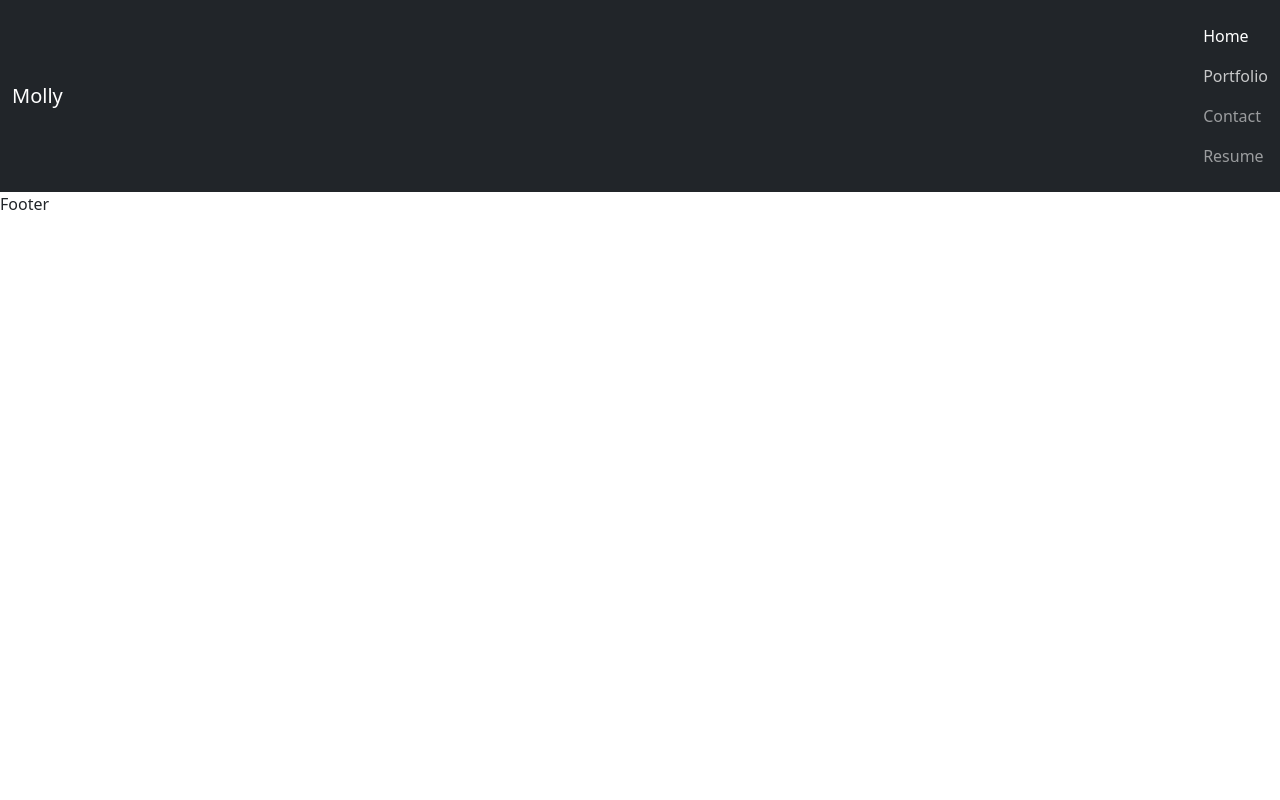
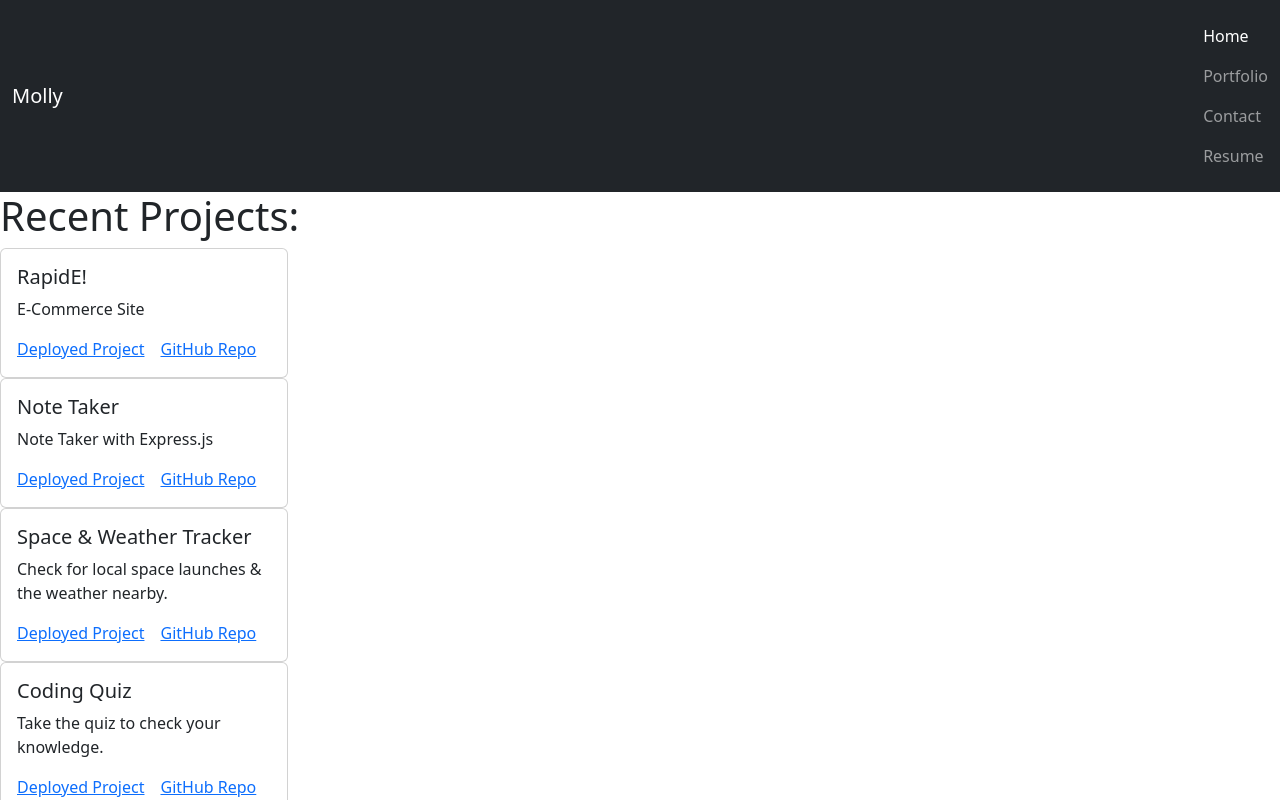
Before and after one commit to mollysal/React-Portfolio, a React (Create React App) app in the folder portfolio/: page / in a window 1280 px wide. Both pictures are taken after a click on the link "Portfolio". Shown: the top 800 px of the page. Built offline with nearby package versions, Linux system fonts and the light colour scheme.

Commit message:
following along office hours - portfolio & projects now rendering - needs formatting

```diff
--- a/portfolio/src/App.js
+++ b/portfolio/src/App.js
@@ -2,30 +2,32 @@ import React, { useState }from 'react';
 import { Footer } from './components/Footer';
 import { Header } from './components/Header';
 import { Nav } from './components/Nav';
+import { AboutPage } from './pages/AboutPage';
+import { PortfolioPage } from './pages/Portfolio';
 
 const pages = [
   { name: "about" },
-  { name: "portfolio" },
+  { name: "Portfolio" },
   { name: "contact" },
-  { name: "resume" }
+  { name: "resume" },
 ]
 
 function App() {
   const [page, setPage] = useState(pages[0]);
 
   const currentPage = () => {
-    // switch(page) {
-    //   case pages[0].name:
-    //     return <AboutPage />
-    //   case pages[1].name:
-    //     return <Portfolio />
-    //   case pages[2].name:
-    //     return <Contact />
-    //   case pages[3].name:
-    //     return <Resume />
-    //   default:
-    //     return <AboutPage />
-    // }
+    switch(page.name) {
+      case pages[0].name:
+        return <AboutPage />
+      case pages[1].name:
+        return <PortfolioPage />
+      // case pages[2].name:
+      //   return <Contact />
+      // case pages[3].name:
+      //   return <Resume />
+      default:
+        return <AboutPage />
+    }
   }
 
   return (
--- a/portfolio/src/components/Nav.jsx
+++ b/portfolio/src/components/Nav.jsx
@@ -3,20 +3,20 @@ import React from 'react';
 export const Nav = ({ page, pages, setPage }) => {
     return <nav className="navbar navbar-dark navbar-expanded-lg bg-dark">
         <div className="container-fluid">
-            <a className="navbar-brand" href="#" onClick={() => setPage(pages[0])} >Molly</a>
+            <a className="navbar-brand" onClick={() => setPage(pages[0])}>Molly</a>
             <div className="navbar navbar-dark" id="navbarNav">
                 <ul className="navbar-nav">
                     <li className="nav-item">
-                        <a className="nav-link active" aria-current="page" href="#" onClick={() => setPage(pages[0])}>Home</a>
+                        <a className="nav-link active" aria-current="page" onClick={() => setPage(pages[0])}>Home</a>
                     </li>
                     <li className="nav-item">
-                        <a className="nav-link" href="#" onClick={() => setPage(pages[1])}>Portfolio</a>
+                        <a className="nav-link" onClick={() => setPage(pages[1])}>Portfolio</a>
                     </li>
                     <li className="nav-item">
-                        <a className="nav-link" href="#" onClick={() => setPage(pages[2])}>Contact</a>
+                        <a className="nav-link" onClick={() => setPage(pages[2])}>Contact</a>
                     </li>
                     <li className="nav-item">
-                        <a className="nav-link" href="#" onClick={() => setPage(pages[3])}>Resume</a>
+                        <a className="nav-link" onClick={() => setPage(pages[3])}>Resume</a>
                     </li>
                 </ul>
             </div>
--- /dev/null
+++ b/portfolio/src/components/Project.jsx
@@ -0,0 +1,12 @@
+import React from 'react';
+
+export const Project = ({ url, title, github, description }) => {
+    return <div className="card py-6" style={{width: '18rem'}}>
+        <div className="card-body">
+            <h5 className="card-title">{title}</h5>
+            <p className="card-text">{description}</p>
+            <a href={url} className="card-link">Deployed Project</a>
+            <a href={github} className="card-link">GitHub Repo</a>
+        </div>
+    </div>
+}
--- /dev/null
+++ b/portfolio/src/pages/AboutPage.jsx
@@ -0,0 +1,7 @@
+import React from 'react';
+
+export const AboutPage = () => {
+    return <section>
+        <h1>Hello World! This is AboutPage!</h1>
+    </section>
+}
--- /dev/null
+++ b/portfolio/src/pages/Portfolio.jsx
@@ -0,0 +1,10 @@
+import React from 'react';
+import { Project } from '../components/Project';
+import { projects } from '../utils/projects';
+
+export const PortfolioPage = () => {
+    return <section>
+        <h1>Recent Projects:</h1>
+        {projects.map(project => <Project {...project} />)}
+    </section>
+}
--- /dev/null
+++ b/portfolio/src/utils/projects.js
@@ -0,0 +1,32 @@
+export const projects = [
+    {
+        title: "RapidE!",
+        description: "E-Commerce Site",
+        url: "https://rapid-e.herokuapp.com/",
+        github: "https://github.com/mollysal/RapidE"
+    },
+    {
+        title: "Note Taker",
+        description: "Note Taker with Express.js",
+        url: "https://mollysalnotetaker.herokuapp.com/",
+        github: "https://github.com/mollysal/Note-Taker"
+    },
+    {
+        title: "Space & Weather Tracker",
+        description: "Check for local space launches & the weather nearby.",
+        url: "https://mollysal.github.io/Space-Weather/",
+        github: "https://github.com/mollysal/Space-Weather"
+    },
+    {
+        title: "Coding Quiz",
+        description: "Take the quiz to check your knowledge.",
+        url: "https://mollysal.github.io/Web-API-Coding-Quiz/",
+        github: "https://github.com/mollysal/Web-API-Coding-Quiz"
+    },
+    {
+        title: "J.A.T.E. - PWA Text Editor",
+        description: "Text Editor that can run offline",
+        url: "https://jate-ms.herokuapp.com/",
+        github: "https://github.com/mollysal/PWA-Text-Editor"
+    }
+]
```
